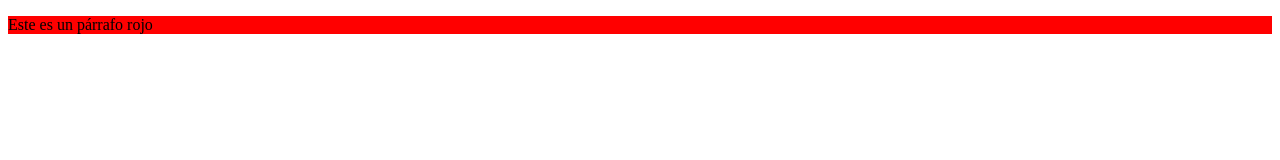
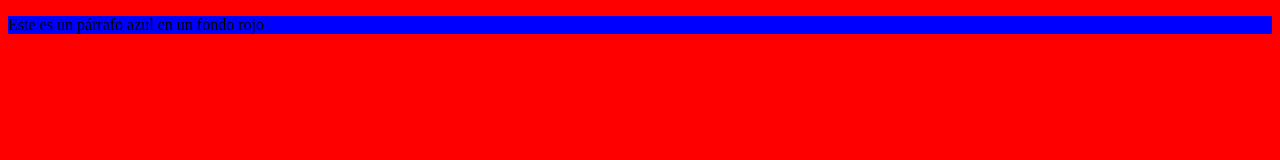
Before and after one commit to jpablogpro/git_v1, a plain HTML site: page index.html in a window 1280 px wide. Drawn offline with Linux system fonts and the light colour scheme.

Commit message:
styles modified again

```diff
--- a/css/style.css
+++ b/css/style.css
@@ -1,3 +1,7 @@
-p {
+body {
     background-color: red;
 }
+
+p {
+    background-color: blue;
+}
--- a/index.html
+++ b/index.html
@@ -7,6 +7,6 @@
     <link rel="stylesheet" href="css/style.css">
 </head>
 <body>
-    <p>Este es un párrafo rojo</p>
+    <p>Este es un párrafo azul en un fondo rojo</p>
 </body>
 </html>
```
